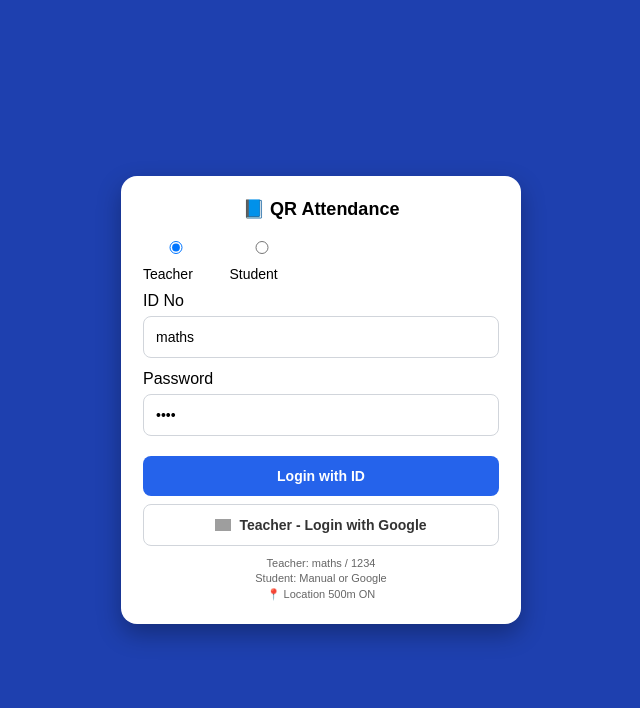
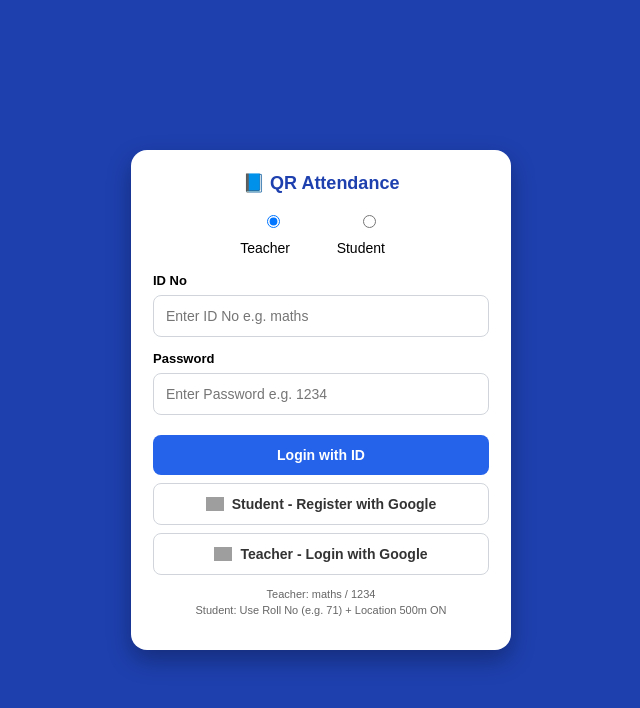
Before and after one commit to 309swara-crypto/qr-attendance, a Flask app: page / in a window 1280 px wide. Shown: the top 708 px of the page, without its empty margins (319-959 px from the left). Run offline with Flask 3, Linux system fonts and the light colour scheme; some libraries are stand-ins or nearby versions; grey boxes are pictures that could not be loaded.

Commit message:
Update home.html

```diff
--- a/templates/home.html
+++ b/templates/home.html
@@ -7,78 +7,87 @@
 <style>
 *{box-sizing:border-box;font-family:Arial}
 body{margin:0;background:#1e40af;min-height:100vh;display:flex;justify-content:center;align-items:center;padding:15px}
-.card{background:#fff;width:100%;max-width:400px;border-radius:16px;padding:22px;box-shadow:0 10px 25px rgba(0,0,0,.3)}
+.card{background:#fff;width:100%;max-width:380px;border-radius:16px;padding:22px;box-shadow:0 10px 25px rgba(0,0,0,.3)}
 h3{text-align:center;margin:0 0 15px;font-size:18px}
-.row{display:flex;gap:20px;margin:10px 0;font-size:14px}
+.row{display:flex;gap:30px;margin:10px 0 15px;font-size:14px;justify-content:center}
 input{width:100%;padding:12px;margin:6px 0 12px;border:1px solid #d1d5db;border-radius:8px;font-size:14px}
 .btn{width:100%;padding:12px;border:0;border-radius:8px;font-weight:bold;cursor:pointer;margin-top:8px;font-size:14px;display:flex;justify-content:center;align-items:center;gap:8px}
 .blue{background:#2563eb;color:#fff}
 .white{background:#fff;color:#333;border:1px solid #d1d5db}
-.green{background:#16a34a;color:#fff}
-.note{font-size:11px;color:#666;text-align:center;margin-top:10px;line-height:1.4}
-.hidden{display:none}
+.note{font-size:11px;color:#666;text-align:center;margin-top:12px;line-height:1.4}
+#g_id_onload{position:fixed;top:60px;left:0;right:0;display:flex;justify-content:center;z-index:999}
 </style>
 </head>
 <body>
 <div class="card">
-<h3>📘 QR Attendance</h3>
+<h3 style="color:#1e40af">📘 QR Attendance</h3>
+<form method="POST" action="/login" id="mainForm">
 <div class="row">
-<label><input type="radio" name="role" value="teacher" checked onchange="toggleRole()"> Teacher</label>
-<label><input type="radio" name="role" value="student" onchange="toggleRole()"> Student</label>
+<label><input type="radio" name="role" value="teacher" checked> Teacher</label>
+<label><input type="radio" name="role" value="student"> Student</label>
 </div>
+<span style="font-size:13px;font-weight:bold">ID No</span>
+<input name="id" id="uid" placeholder="Enter ID No e.g. maths" required>
+<span style="font-size:13px;font-weight:bold">Password</span>
+<input name="password" id="pwd" type="password" placeholder="Enter Password e.g. 1234" required>
+<button class="btn blue" type="submit">Login with ID</button>
+</form>
 
-<div id="teacherSection">
-ID No<input id="uid_t" placeholder="maths" value="maths">
-Password<input id="pwd_t" type="password" placeholder="1234" value="1234">
-<button class="btn blue" onclick="loginTeacher()">Login with ID</button>
-<button class="btn white" onclick="googleLogin('teacher')"><img src="https://www.gstatic.com/images/branding/product/1x/gsa_512dp.png" width="16"> Teacher - Login with Google</button>
+<button class="btn white" onclick="studentGoogle()"><img src="https://www.gstatic.com/images/branding/product/1x/gsa_512dp.png" width="18"> Student - Register with Google</button>
+<button class="btn white" onclick="teacherGoogle()"><img src="https://www.gstatic.com/images/branding/product/1x/gsa_512dp.png" width="18"> Teacher - Login with Google</button>
+
+<div class="note">Teacher: maths / 1234<br>Student: Use Roll No (e.g. 71) + Location 500m ON</div>
+
+<div id="g_id_onload"
+data-client_id="1028743894018-jo9o39j23pvlrtlq4cf6g3r86nvcoibq.apps.googleusercontent.com"
+data-callback="handleCred"
+data-auto_prompt="false">
 </div>
-
-<div id="studentSection" class="hidden">
-<input id="sname" placeholder="Full Name e.g. Swarup">
-<input id="sroll" placeholder="Roll No e.g. 71">
-<select id="sclass"><option>TYCS</option><option>TYAIML</option><option>TE-A</option><option>TE-B</option><option>SYCS</option></select>
-<button class="btn green" onclick="registerStudent()">✅ Manual Register & Login</button>
-<div style="text-align:center;margin:8px;color:#888;font-size:12px">OR</div>
-<button class="btn white" onclick="googleLogin('student')"><img src="https://www.gstatic.com/images/branding/product/1x/gsa_512dp.png" width="16"> Student - Register with Google</button>
-<div id="msg" style="color:red;text-align:center;font-weight:bold;margin-top:8px;font-size:13px"></div>
-</div>
-
-<div class="note">Teacher: maths / 1234<br>Student: Manual or Google<br>📍 Location 500m ON</div>
-<div id="g_id_onload" data-client_id="1028743894018-jo9o39j23pvlrtlq4cf6g3r86nvcoibq.apps.googleusercontent.com" data-callback="handleCred"></div>
+<div id="g_button" style="display:flex;justify-content:center;margin-top:10px"></div>
 </div>
 
 <script>
+// Placeholder change
+document.querySelectorAll('input[name="role"]').forEach(r=>{
+ r.addEventListener('change',()=>{
+  let role=document.querySelector('input[name="role"]:checked').value;
+  if(role=='student'){
+    document.getElementById('uid').placeholder='Enter Roll No e.g. 71';
+    document.getElementById('pwd').placeholder='Enter Your Name';
+    document.getElementById('pwd').type='text';
+  }else{
+    document.getElementById('uid').placeholder='Enter ID No e.g. maths';
+    document.getElementById('pwd').placeholder='Enter Password e.g. 1234';
+    document.getElementById('pwd').type='password';
+  }
+ });
+});
+
 let currentRole='teacher';
-function toggleRole(){
-  let r=document.querySelector('input[name="role"]:checked').value;
-  currentRole=r;
-  if(r=='teacher'){teacherSection.classList.remove('hidden');studentSection.classList.add('hidden');}
-  else{teacherSection.classList.add('hidden');studentSection.classList.remove('hidden');}
+function teacherGoogle(){currentRole='teacher'; triggerGoogle();}
+function studentGoogle(){currentRole='student'; triggerGoogle();}
+
+function triggerGoogle(){
+  google.accounts.id.initialize({
+    client_id:"1028743894018-jo9o39j23pvlrtlq4cf6g3r86nvcoibq.apps.googleusercontent.com",
+    callback:handleCred
+  });
+  // This shows button center - visible on phone
+  google.accounts.id.renderButton(document.getElementById("g_button"),{theme:"outline",size:"large",width:300,text:"continue_with"});
+  google.accounts.id.prompt(); // also prompt
 }
-function loginTeacher(){
-  let f=document.createElement('form');f.method='POST';f.action='/teacher_login';
-  f.innerHTML=`<input name="id" value="${uid_t.value}"><input name="password" value="${pwd_t.value}">`;
-  document.body.appendChild(f);f.submit();
-}
-function registerStudent(){
-  if(!sname.value||!sroll.value){alert('Name & Roll needed');return;}
-  fetch('/student_manual_register',{method:'POST',headers:{'Content-Type':'application/json'},body:JSON.stringify({name:sname.value,roll:sroll.value,class:sclass.value})})
- .then(r=>r.json()).then(d=>{if(d.ok)location.href='/student_dashboard'; else msg.innerText=d.msg;});
-}
-function googleLogin(role){
-  currentRole=role;
-  google.accounts.id.initialize({client_id:"1028743894018-jo9o39j23pvlrtlq4cf6g3r86nvcoibq.apps.googleusercontent.com",callback:handleCred});
-  google.accounts.id.prompt();
-}
+
 function handleCred(res){
   const p=JSON.parse(atob(res.credential.split('.')[1]));
-  fetch('/google_login',{method:'POST',headers:{'Content-Type':'application/json'},body:JSON.stringify({role:currentRole,email:p.email,name:p.name})}).then(r=>r.json()).then(x=>{
+  fetch('/google_login',{method:'POST',headers:{'Content-Type':'application/json'},body:JSON.stringify({role:currentRole,email:p.email,name:p.name})})
+ .then(r=>r.json()).then(x=>{
     if(x.need_details){
-      let roll=prompt('Enter Roll No:'); if(!roll)return;
-      let sclass=prompt('Class:','TYCS');
-      fetch('/google_complete_register',{method:'POST',headers:{'Content-Type':'application/json'},body:JSON.stringify({email:x.email,name:x.name,roll:roll,class:sclass})}).then(r=>r.json()).then(d=>location.href=d.redirect);
-    } else location.href=x.redirect;
+      // OPEN NEW TAB - phone visible issue fixed
+      let url=`/google_form?email=${encodeURIComponent(x.email)}&name=${encodeURIComponent(x.name)}`;
+      window.open(url,'_blank'); // new tab opens
+      // also redirect current
+      location.href=url;
+    }else location.href=x.redirect;
   });
 }
 </script>
```
